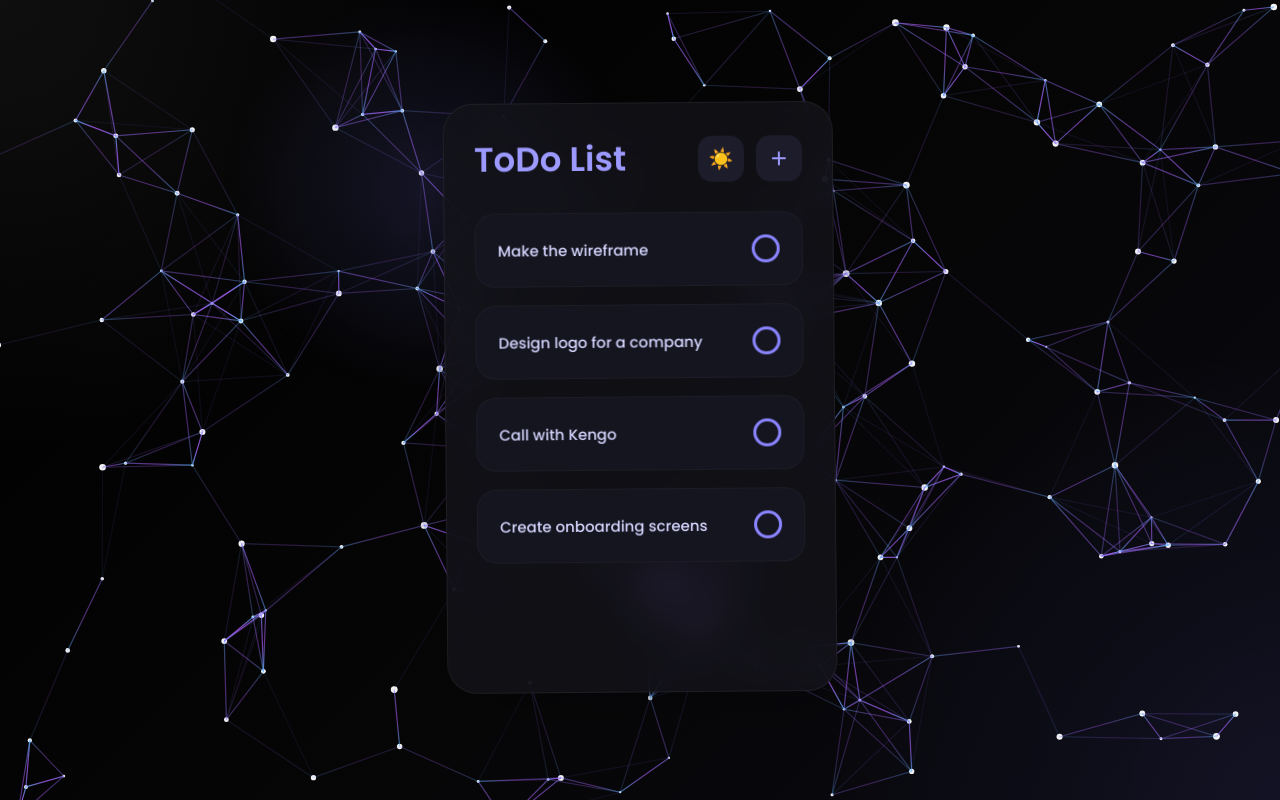
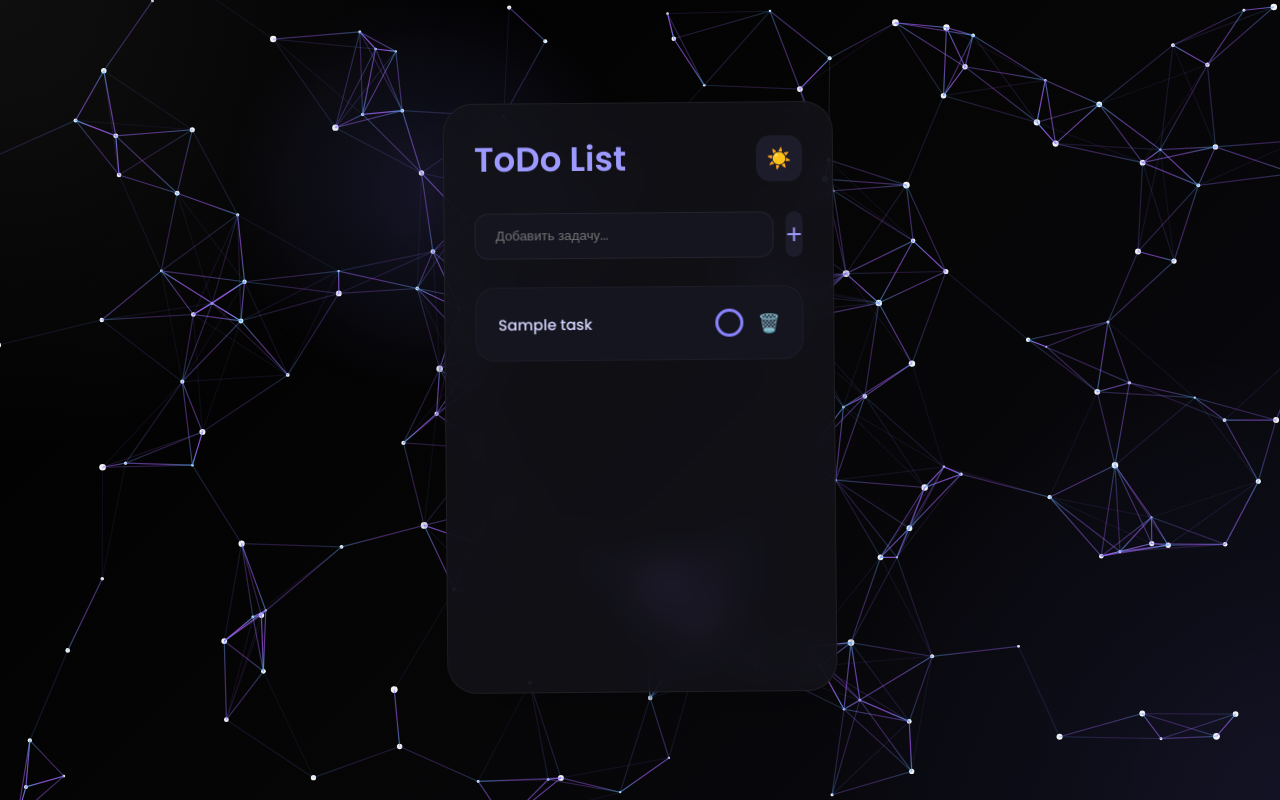
Before and after one commit to rzemekis/Flask-ToDo, a Flask app: template templates/index.html in a window 1280 px wide. Run offline with Flask 3, Linux system fonts and the light colour scheme; the template is opened without the code that fills it: most values are stand-ins (such as "Sample title", 1, 10 or a date in 2020).

Commit message:
Добавлена работа с SQL, задачи сохраняются в БД

```diff
--- a/main.py
+++ b/main.py
@@ -1,11 +1,70 @@
 import sqlite3
-from flask import Flask, render_template
+from flask import Flask, render_template, request, redirect
 
 app = Flask(__name__)
 
+DB_NAME = "db.sqlite3"
+
+def init_db():
+    """Создание БД если ее нет"""
+    conn = sqlite3.connect(DB_NAME)
+    cursor = conn.cursor()
+    cursor.execute('''
+            CREATE TABLE IF NOT EXISTS tasks (
+                id INTEGER PRIMARY KEY AUTOINCREMENT,
+                title TEXT NOT NULL,
+                completed INTEGER DEFAULT 0,
+                active INTEGER DEFAULT 1
+            )
+        ''')
+    conn.commit()
+    conn.close()
+
 @app.route("/")
 def index ():
-    return render_template("index.html")
+    conn = sqlite3.connect(DB_NAME)
+    cursor = conn.cursor()
+    cursor.execute("SELECT id, title, completed FROM tasks WHERE active = 1")
+    tasks = cursor.fetchall()
+    conn.close()
+    return render_template("index.html", tasks=tasks)
+
+@app.route("/add", methods=["POST"])
+def add_task():
+    """Добавка новой задачм в БД"""
+    title = request.form.get("title")
+    if title and title.strip():
+        conn = sqlite3.connect(DB_NAME)
+        cursor = conn.cursor()
+        cursor.execute("INSERT INTO tasks (title, completed, active) VALUES (?, 0, 1)", (title.strip(),))
+        conn.commit()
+        conn.close()
+    return redirect("/")
+
+@app.route("/complete")
+def complete_task():
+    """Измена статуса выоплнения"""
+    task_id = request.args.get("id")
+    if task_id:
+        conn = sqlite3.connect(DB_NAME)
+        cursor = conn.cursor()
+        cursor.execute("UPDATE tasks SET completed = 1 - completed WHERE id = ?", (task_id,))
+        conn.commit()
+        conn.close()
+    return redirect("/")
+
+@app.route("/delete")
+def delete_task():
+    """SAFE Удаление задачи(не удаление а active=0)"""
+    task_id = request.args.get("id")
+    if task_id:
+        conn = sqlite3.connect(DB_NAME)
+        cursor = conn.cursor()
+        cursor.execute("UPDATE tasks SET active = 0 WHERE id = ?", (task_id,))
+        conn.commit()
+        conn.close()
+    return redirect("/")
 
 if __name__ == "__main__":
-    app.run()
+    init_db()
+    app.run(debug=True)
--- a/templates/index.html
+++ b/templates/index.html
@@ -8,9 +8,7 @@
 
 <link rel="preconnect" href="https://fonts.googleapis.com">
 <link href="https://fonts.googleapis.com/css2?family=Poppins:wght@300;400;500;600&display=swap" rel="stylesheet">
-  <link rel="stylesheet" href="/static/css/style.css">
-
-</head>
+<link rel="stylesheet" href="/static/css/style.css"> </head>
 
 <body>
 
@@ -20,53 +18,42 @@
 
 <div class="glow" id="glow"></div>
 
-<!-- =====================================================
-     APP
-====================================================== -->
-
 <div class="app">
 
   <div class="top">
-
     <h1>ToDo List</h1>
-
     <div class="actions">
-
-      <button class="theme-btn" id="themeBtn">
+      <button class="theme-btn" id="themeBtn" type="button">
         ☀️
       </button>
-
-      <button class="add-btn">
-        +
-      </button>
-
     </div>
-
   </div>
 
-  <!-- TASKS -->
+  <form action="/add" method="POST" style="display: flex; gap: 12px; margin-bottom: 28px;">
+    <input type="text" name="title" placeholder="Добавить задачу..." required
+           style="flex: 1; padding: 12px 20px; border-radius: 14px; border: 1px solid var(--glass-border); background: var(--task-bg); color: var(--text); font-family: inherit; outline: none;">
+    <button type="submit" class="add-btn">+</button>
+  </form>
 
   <div class="task-list">
 
-    <div class="task">
-      <span>Make the wireframe</span>
-      <div class="circle"></div>
+    {% for task in tasks %}
+    <div class="task {% if task[2] == 1 %}done{% endif %}">
+
+      <a href="/complete?id={{ task[0] }}" style="text-decoration: none; color: inherit; flex: 1; display: flex; align-items: center; justify-content: space-between;">
+        <span>{{ task[1] }}</span>
+        <div class="circle"></div>
+      </a>
+
+      <a href="/delete?id={{ task[0] }}" class="delete-link" title="Удалить"
+         style="margin-left: 15px; text-decoration: none; color: #ff5b5b; font-size: 18px; position: relative; z-index: 10;">
+         🗑️
+      </a>
+
     </div>
-
-    <div class="task">
-      <span>Design logo for a company</span>
-      <div class="circle"></div>
-    </div>
-
-    <div class="task">
-      <span>Call with Kengo</span>
-      <div class="circle"></div>
-    </div>
-
-    <div class="task">
-      <span>Create onboarding screens</span>
-      <div class="circle"></div>
-    </div>
+    {% else %}
+    <p style="color: var(--text); text-align: center; opacity: 0.6;">Список задач пуст</p>
+    {% endfor %}
 
   </div>
 
```
Also changed, not shown: db.sqlite3 (added).
